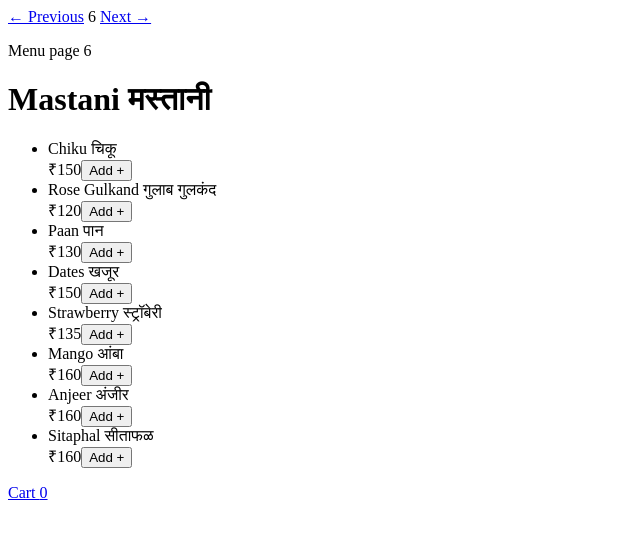
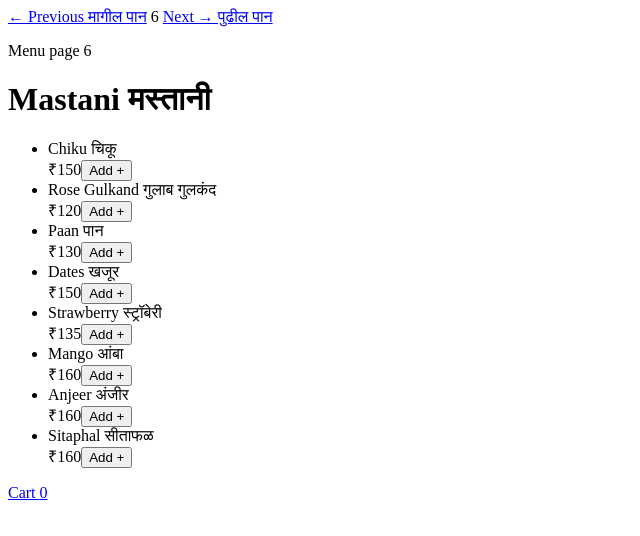
Before and after one commit to web-universe7/House_Of_Icecream_Atpadi, a plain HTML site: page menu-6.html in a window 1280 px wide. Shown: the whole page, without its empty margins (0-640 px from the left). Drawn offline with Linux system fonts and the light colour scheme; a web font is replaced by a local one.

Commit message:
Add Marathi text to navigation links
Updated navigation links to include Marathi text for better accessibility.

```diff
--- a/menu-6.html
+++ b/menu-6.html
@@ -13,9 +13,9 @@
 <body>
   <main class="catalog-document">
     <nav class="catalog-pagination catalog-page-nav" aria-label="Menu page navigation">
-      <a href="menu-5.html">← Previous</a>
+      <a href="menu-5.html">← Previous <span class="navigation-marathi" lang="mr">मागील पान</span></a>
       <span class="catalog-current" aria-current="page">6</span>
-      <a href="menu-7.html">Next →</a>
+      <a href="menu-7.html">Next → <span class="navigation-marathi" lang="mr">पुढील पान</span></a>
     </nav>
     <div class="catalog-sheet">
       <header class="catalog-title">
```
